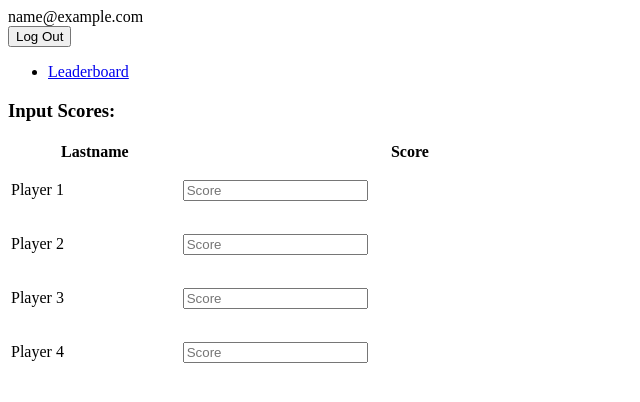
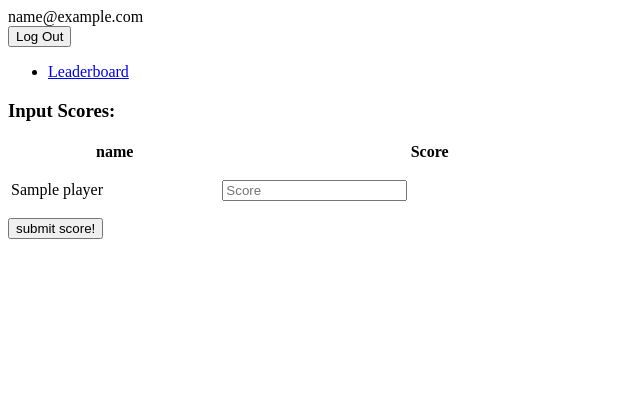
Before and after one commit to katie-mt/golfscoreapp, a Flask app: template templates/score_input.html in a window 1280 px wide. Shown: the top 402 px of the page, without its empty margins (0-640 px from the left). Run offline with Flask 2, Linux system fonts and the light colour scheme; the visitor is signed in with stand-in values (Sample User, id 1); tables that the repository leaves empty hold one stand-in row (values such as "Sample post"); the template is opened without the code that fills it: values that come from a table or form of the project are taken from there, most other values are stand-ins (such as "Sample title", 1, 10 or a date in 2020).

Commit message:
Passed current player names from db to form

```diff
--- a/main.py
+++ b/main.py
@@ -84,9 +84,26 @@ def score_input():
         player_4 = request.form['player4']
         db.session.add(Player(player_4))
         db.session.commit()
-        return render_template('score_input.html')
+
+        all_Players = Player.query.all()
+        this_Rounds_Players = []
+        this_Rounds_Players += Player.query.filter_by(name = player_1)
+        this_Rounds_Players += Player.query.filter_by(name = player_2)
+        this_Rounds_Players += Player.query.filter_by(name = player_3)
+        this_Rounds_Players += Player.query.filter_by(name = player_4)
 
 
+
+
+
+
+        return render_template('score_input.html', players=this_Rounds_Players)
+
+'''@app.route('handle_score', methods=['POST', 'GET'])
+def handle_score():
+    if request.method == 'POST':
+
+'''
 
 
 def logged_in_user():
--- a/templates/score_input.html
+++ b/templates/score_input.html
@@ -2,41 +2,23 @@
 <h3>Input Scores:</h3>
 
 <table style="width:50%">
-
   <tr>
-    <th>Lastname</th>
+    <th>name</th>
     <th>Score</th>
   </tr>
+  <form action='/handle_score' method='post'>
+    {% for player in players %}
+    <tr>
+      <td>
+        <p>{{player.name}}</p>
+      </td>
+      <td><input type="text" name="score" placeholder="Score"></td>
+    </tr>
+    {% endfor %}
+</table>
+<input type='submit' value='submit score!'>
+</form>
 
-  <tr>
 
-    <td>
-      <p>Player 1</p>
-    </td>
-    <td><input type="text" name="score" placeholder="Score"></td>
-  </tr>
-
-  <tr>
-    <td>
-      <p>Player 2</p>
-    </td>
-    <td><input type="text" name="score" placeholder="Score"></td>
-  </tr>
-
-  <tr>
-    <td>
-      <p>Player 3</p>
-    </td>
-    <td><input type="text" name="score" placeholder="Score"></td>
-  </tr>
-
-  <tr>
-    <td>
-      <p>Player 4</p>
-    </td>
-    <td><input type="text" name="score" placeholder="Score"></td>
-  </tr>
-
-</table>
 
 {% endblock %}
```
